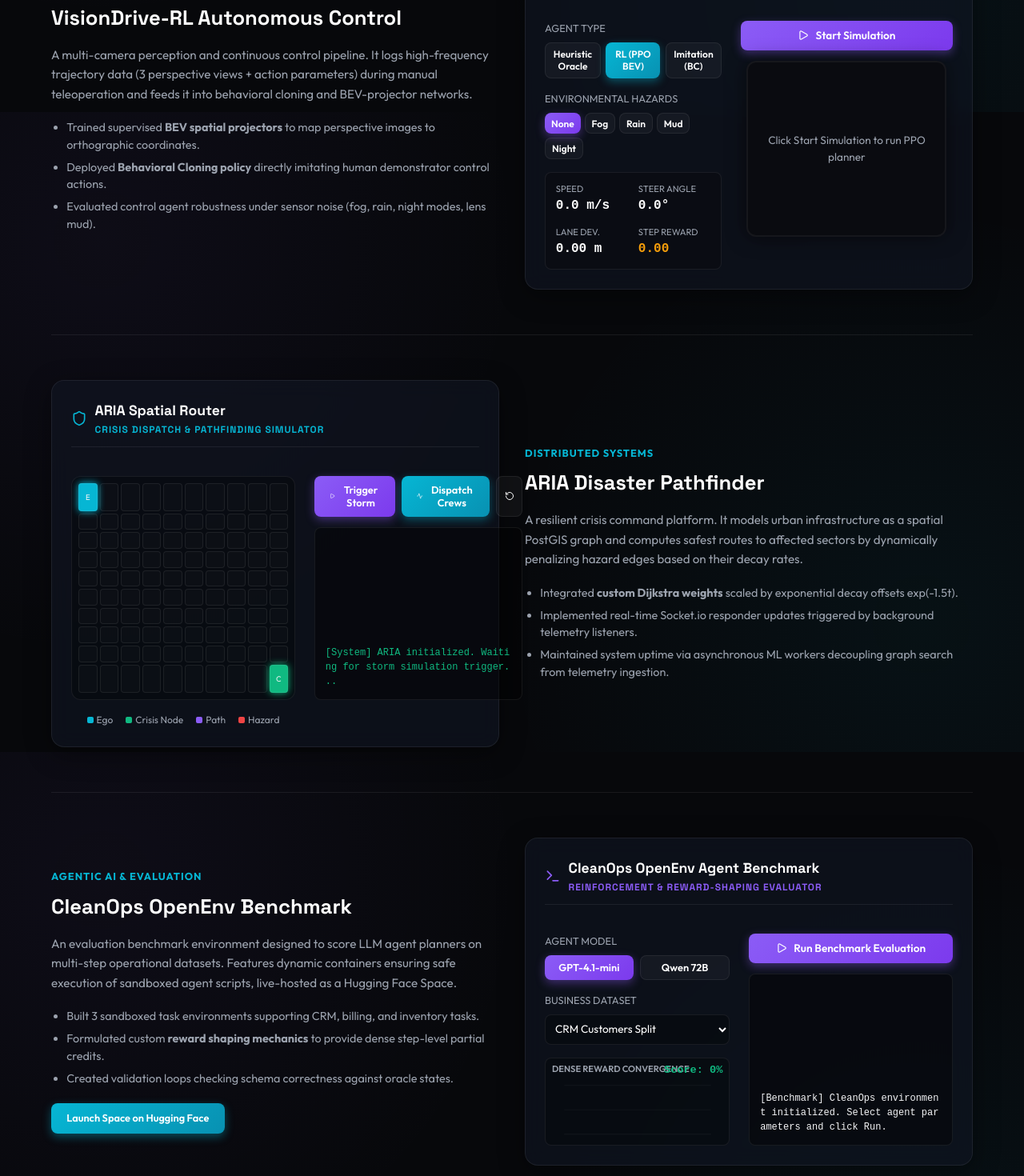
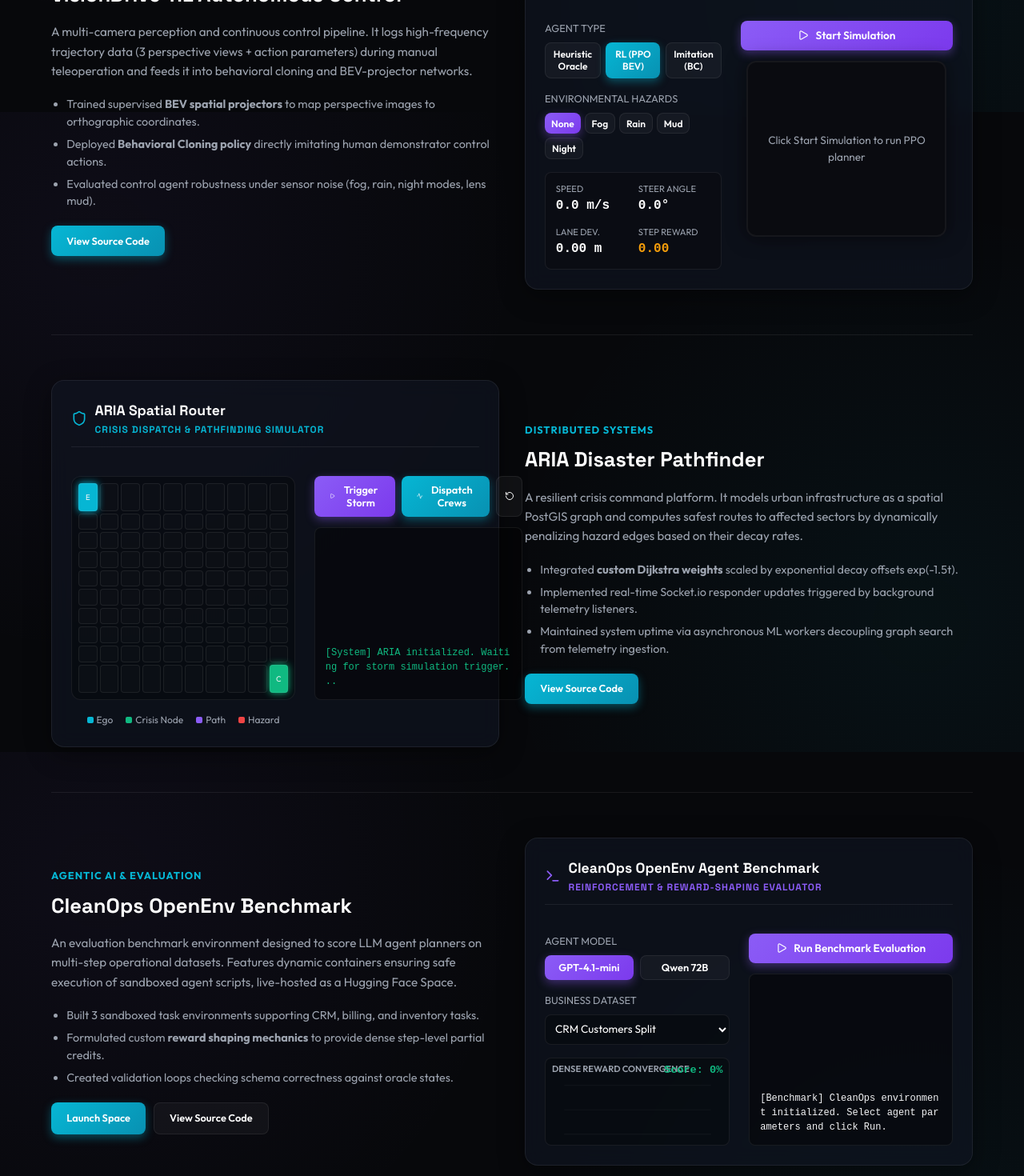
Before and after one commit to harsharajkumar-273/SDE-Portfolio-main, a React app: page / in a window 1280 px wide. Shown: the part 1460-2930 px from the top of the page at 80% size. Built offline with nearby package versions, Linux system fonts and the light colour scheme; the HTML template or start-up script is replaced by a standard one.

Commit message:
Added source code links for projects

```diff
--- a/src/App.jsx
+++ b/src/App.jsx
@@ -63,11 +63,14 @@ export default function App() {
                 <p style={{ color: 'var(--text-muted)', fontSize: '0.95rem', lineHeight: 1.6, marginBottom: '1.2rem' }}>
                   A multi-camera perception and continuous control pipeline. It logs high-frequency trajectory data (3 perspective views + action parameters) during manual teleoperation and feeds it into behavioral cloning and BEV-projector networks.
                 </p>
-                <ul style={{ color: 'var(--text-muted)', fontSize: '0.9rem', paddingLeft: '1.2rem', display: 'flex', flexDirection: 'column', gap: '0.4rem' }}>
+                <ul style={{ color: 'var(--text-muted)', fontSize: '0.9rem', paddingLeft: '1.2rem', display: 'flex', flexDirection: 'column', gap: '0.4rem', marginBottom: '1.2rem' }}>
                   <li>Trained supervised <strong>BEV spatial projectors</strong> to map perspective images to orthographic coordinates.</li>
                   <li>Deployed <strong>Behavioral Cloning policy</strong> directly imitating human demonstrator control actions.</li>
                   <li>Evaluated control agent robustness under sensor noise (fog, rain, night modes, lens mud).</li>
                 </ul>
+                <a href="https://github.com/harsharajkumar-273/vision-drive-rl" target="_blank" rel="noreferrer" className="btn btn-secondary" style={{ textDecoration: 'none', display: 'inline-flex', fontSize: '0.8rem' }}>
+                  View Source Code
+                </a>
               </div>
               <VisionDriveSim />
             </div>
@@ -90,11 +93,14 @@ export default function App() {
                 <p style={{ color: 'var(--text-muted)', fontSize: '0.95rem', lineHeight: 1.6, marginBottom: '1.2rem' }}>
                   A resilient crisis command platform. It models urban infrastructure as a spatial PostGIS graph and computes safest routes to affected sectors by dynamically penalizing hazard edges based on their decay rates.
                 </p>
-                <ul style={{ color: 'var(--text-muted)', fontSize: '0.9rem', paddingLeft: '1.2rem', display: 'flex', flexDirection: 'column', gap: '0.4rem' }}>
+                <ul style={{ color: 'var(--text-muted)', fontSize: '0.9rem', paddingLeft: '1.2rem', display: 'flex', flexDirection: 'column', gap: '0.4rem', marginBottom: '1.2rem' }}>
                   <li>Integrated <strong>custom Dijkstra weights</strong> scaled by exponential decay offsets exp(-1.5t).</li>
                   <li>Implemented real-time Socket.io responder updates triggered by background telemetry listeners.</li>
                   <li>Maintained system uptime via asynchronous ML workers decoupling graph search from telemetry ingestion.</li>
                 </ul>
+                <a href="https://github.com/harsharajkumar-273/ARIA" target="_blank" rel="noreferrer" className="btn btn-secondary" style={{ textDecoration: 'none', display: 'inline-flex', fontSize: '0.8rem' }}>
+                  View Source Code
+                </a>
               </div>
             </div>
 
@@ -120,9 +126,14 @@ export default function App() {
                   <li>Formulated custom <strong>reward shaping mechanics</strong> to provide dense step-level partial credits.</li>
                   <li>Created validation loops checking schema correctness against oracle states.</li>
                 </ul>
-                <a href="https://huggingface.co/spaces/harsharajkumar273/cleanops-openenv" target="_blank" rel="noreferrer" className="btn btn-secondary" style={{ textDecoration: 'none', display: 'inline-flex', fontSize: '0.8rem' }}>
-                  Launch Space on Hugging Face
-                </a>
+                <div style={{ display: 'flex', gap: '0.6rem', flexWrap: 'wrap' }}>
+                  <a href="https://huggingface.co/spaces/harsharajkumar273/cleanops-openenv" target="_blank" rel="noreferrer" className="btn btn-secondary" style={{ textDecoration: 'none', display: 'inline-flex', fontSize: '0.8rem' }}>
+                    Launch Space
+                  </a>
+                  <a href="https://github.com/harsharajkumar-273/cleanops-openenv" target="_blank" rel="noreferrer" className="btn" style={{ textDecoration: 'none', display: 'inline-flex', fontSize: '0.8rem' }}>
+                    View Source Code
+                  </a>
+                </div>
               </div>
               <CleanOpsSim />
             </div>
@@ -145,11 +156,14 @@ export default function App() {
                 <p style={{ color: 'var(--text-muted)', fontSize: '0.95rem', lineHeight: 1.6, marginBottom: '1.2rem' }}>
                   A C++20 real-time deduplication engine optimized for cleaning continuous telemetry streams. Minimizes database storage footprints by discarding redundant frames before long-term storage or model training.
                 </p>
-                <ul style={{ color: 'var(--text-muted)', fontSize: '0.9rem', paddingLeft: '1.2rem', display: 'flex', flexDirection: 'column', gap: '0.4rem' }}>
+                <ul style={{ color: 'var(--text-muted)', fontSize: '0.9rem', paddingLeft: '1.2rem', display: 'flex', flexDirection: 'column', gap: '0.4rem', marginBottom: '1.2rem' }}>
                   <li>Leveraged <strong>AVX2 SIMD hardware vectorization</strong> to parallelize signature generation.</li>
                   <li>Applied <strong>Locality-Sensitive Hashing (LSH)</strong> and MinHash functions for O(1) duplicates scanning.</li>
                   <li>Sustained over 240,000 requests per second under peak sensor stream ingestion.</li>
                 </ul>
+                <a href="https://github.com/harsharajkumar-273/Repost-Radar" target="_blank" rel="noreferrer" className="btn btn-secondary" style={{ textDecoration: 'none', display: 'inline-flex', fontSize: '0.8rem' }}>
+                  View Source Code
+                </a>
               </div>
             </div>
 
```
